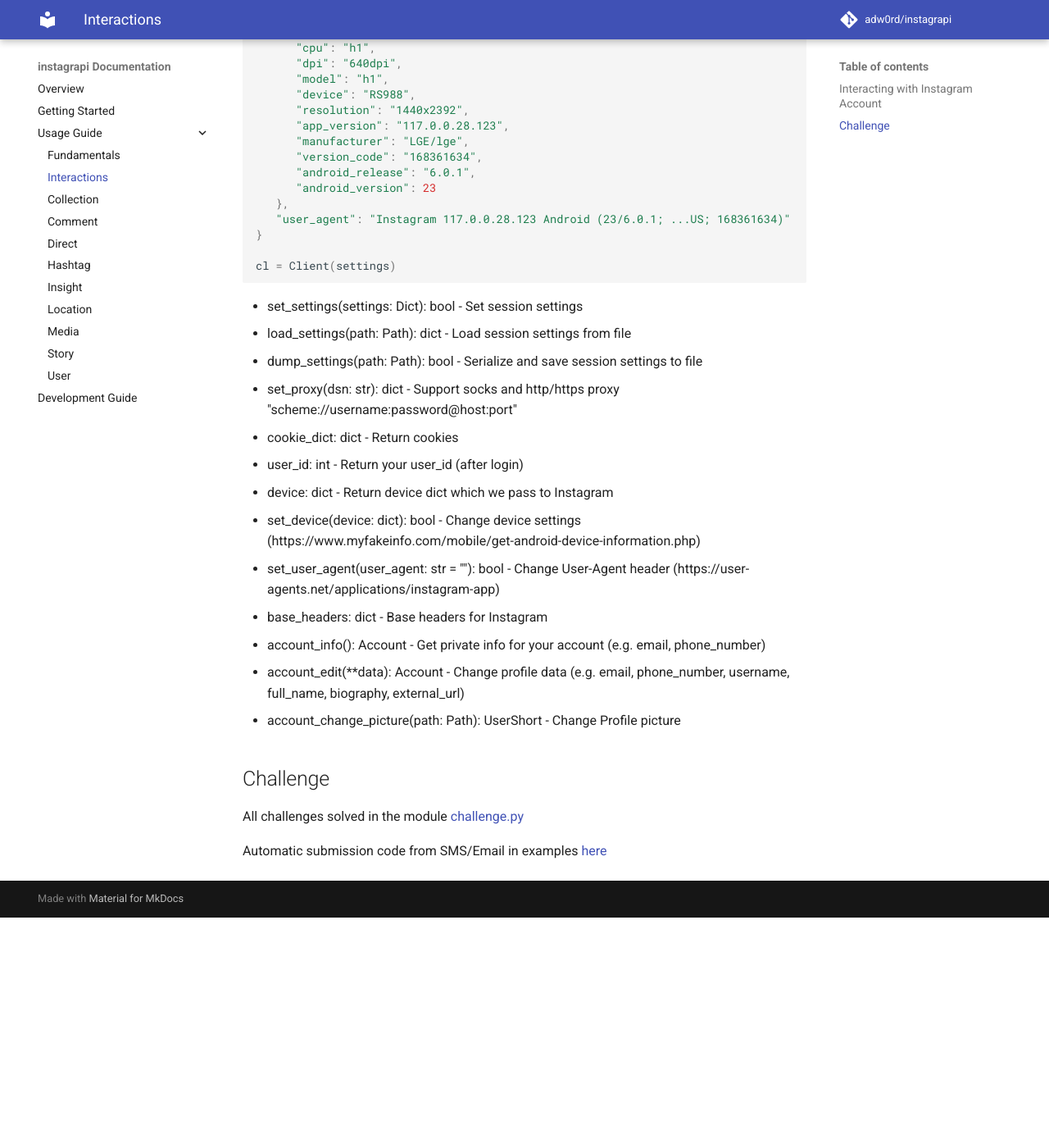
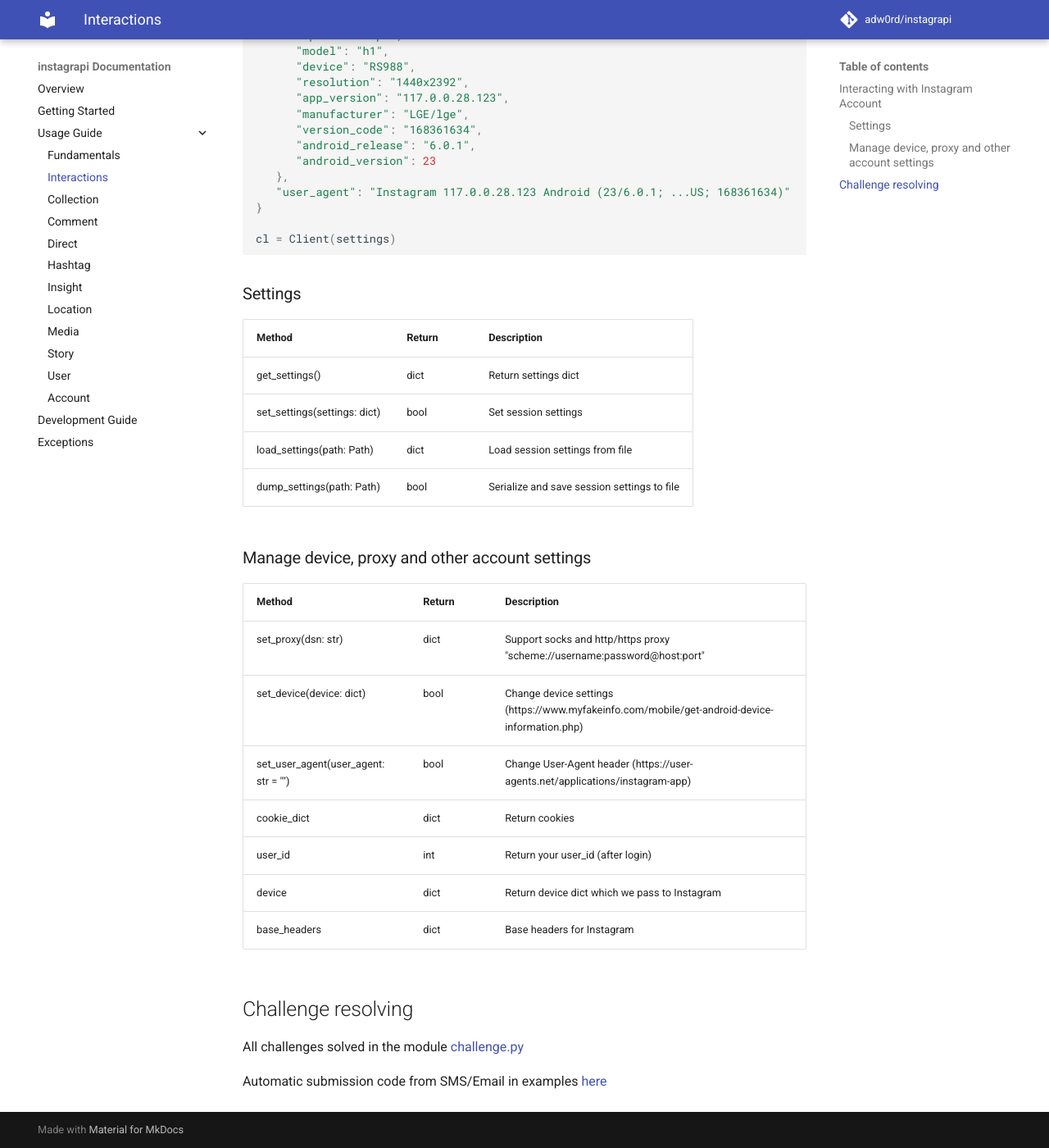
Before and after one commit to subzeroid/instagrapi, an MkDocs documentation site: the page built from docs/usage-guide/interactions.md, in a window 1280 px wide and 1400 px high, scrolled down 1792 px. Shown: the whole window at 82% size. Built offline with MkDocs 1.6.1 and Material for MkDocs 9.7.7, drawn with Linux system fonts in a browser that asks for light colours; comment, search, counter and statistics services are not loaded; the version menu is left out; before the commit the page ends 2911 px from its top, so only the background shows below that; some of the changed text lies outside the part shown.

Commit message:
Additonal docs for settings, account and connection

````diff
--- a/docs/usage-guide/interactions.md
+++ b/docs/usage-guide/interactions.md
@@ -3,12 +3,12 @@
 `instagrapi` provides various types of `Interactions` that can be used to control how the program will interact with the `Instagram`:
 
 * [`Media`](media.md) - Media (Photo, Video, Album, IGTV, Reels or Story)
-* `Resource` - Part of Media (for albums)
-* `MediaOembed` - Short version of Media
-* `Account` - Full private info for your account (e.g. email, phone_number)
+* [`Resource`](media.md) - Part of Media (for albums)
+* [`MediaOembed`](media.md) - Short version of Media
+* [`Account`](account.md) - Full private info for your account (e.g. email, phone_number)
 * [`User`](user.md) - Full public user data
-* `UserShort` - Short public user data (used in Usertag, Comment, Media, Direct)
-* `Usertag` - Tag user in Media (coordinates + UserShort)
+* [`UserShort`](user.md) - Short public user data (used in Usertag, Comment, Media, Direct)
+* [`Usertag`](user.md) - Tag user in Media (coordinates + UserShort)
 * [`Location`](location.md) - GEO location (GEO coordinates, name, address)
 * [`Hashtag`](hashtag.md) - Hashtag object (id, name, picture)
 * [`Collection`](collection.md) - Collection of medias (name, picture and list of medias)
@@ -79,21 +78,28 @@ settings = {
 cl = Client(settings)
 ```
 
-* set_settings(settings: Dict): bool - Set session settings
-* load_settings(path: Path): dict - Load session settings from file
-* dump_settings(path: Path): bool - Serialize and save session settings to file
-* set_proxy(dsn: str): dict - Support socks and http/https proxy "scheme://username:password@host:port"
-* cookie_dict: dict - Return cookies
-* user_id: int - Return your user_id (after login)
-* device: dict - Return device dict which we pass to Instagram
-* set_device(device: dict): bool - Change device settings (https://www.myfakeinfo.com/mobile/get-android-device-information.php)
-* set_user_agent(user_agent: str = ""): bool - Change User-Agent header (https://user-agents.net/applications/instagram-app)
-* base_headers: dict - Base headers for Instagram
-* account_info(): Account - Get private info for your account (e.g. email, phone_number)
-* account_edit(\*\*data): Account - Change profile data (e.g. email, phone_number, username, full_name, biography, external_url)
-* account_change_picture(path: Path): UserShort - Change Profile picture
+### Settings
 
-## Challenge
+| Method                        | Return  | Description
+| ----------------------------- | ------- | ------------------------------------------------------------------
+| get_settings()                | dict    | Return settings dict
+| set_settings(settings: dict)  | bool    | Set session settings
+| load_settings(path: Path)     | dict    | Load session settings from file
+| dump_settings(path: Path)     | bool    | Serialize and save session settings to file
+
+### Manage device, proxy and other account settings
+
+| Method                               | Return  | Description
+| ------------------------------------ | ------- | ------------------------------------------------------------------
+| set_proxy(dsn: str)                  | dict    | Support socks and http/https proxy "scheme://username:password@host:port"
+| set_device(device: dict)             | bool    | Change device settings (https://www.myfakeinfo.com/mobile/get-android-device-information.php)
+| set_user_agent(user_agent: str = "") | bool    | Change User-Agent header (https://user-agents.net/applications/instagram-app)
+| cookie_dict                          | dict    | Return cookies
+| user_id                              | int     | Return your user_id (after login)
+| device                               | dict    | Return device dict which we pass to Instagram
+| base_headers                         | dict    | Base headers for Instagram
+
+## Challenge resolving
 
 All challenges solved in the module [challenge.py](https://github.com/adw0rd/instagrapi/blob/master/instagrapi/mixins/challenge.py)
 
--- a/mkdocs.yml
+++ b/mkdocs.yml
@@ -18,7 +18,9 @@ nav:
     - Media: usage-guide/media.md
     - Story: usage-guide/story.md
     - User: usage-guide/user.md
+    - Account: usage-guide/account.md
   - Development Guide: development-guide.md
+  - Exceptions: exceptions.md
 theme: material
 markdown_extensions:
   - markdown_include.include:
````
Also changed, not shown: other parts of docs/usage-guide/interactions.md (+0 -1 lines), README.md (+5 -5 lines), docs/index.md (+1 -1 lines), docs/usage-guide/account.md (added, +9 -0 lines).
